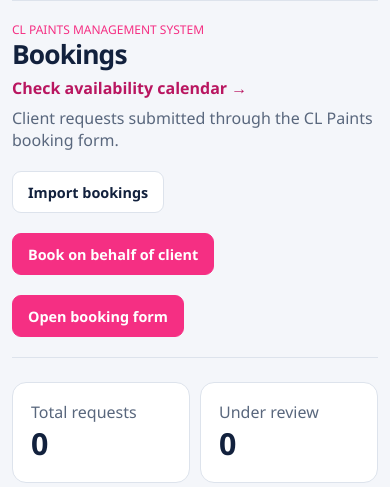
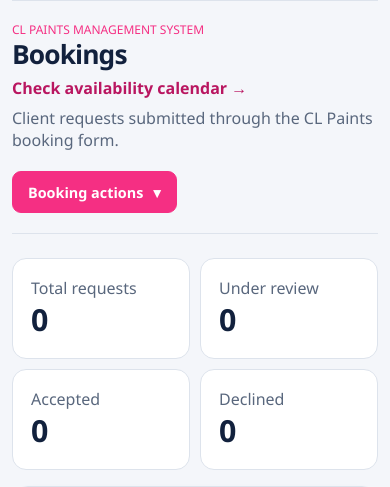
Before and after one commit to Pec634/cl-paints-waiver, a Flask app: page /admin/bookings in a window 390 px wide. Shown: the part 370-857 px from the top of the page. Run offline with Flask 3, Linux system fonts and the light colour scheme; the visitor is signed in with stand-in values (Sample User, id 1); some libraries are stand-ins or nearby versions.

Commit message:
Group booking page actions into a compact submenu

```diff
--- a/static/admin-bookings.css
+++ b/static/admin-bookings.css
@@ -1,4 +1,17 @@
 /* Bookings remain within the available workspace at every screen width. */
+.booking-actions-menu { position: relative; flex: 0 0 auto; }
+.booking-actions-menu > summary { list-style: none; }
+.booking-actions-menu > summary::-webkit-details-marker { display: none; }
+.booking-actions-menu > summary::after { content: '\25be'; margin-left: 10px; }
+.booking-actions-menu[open] > summary::after { content: '\25b4'; }
+.booking-actions-menu > nav { position: absolute; top: calc(100% + 8px); right: 0; z-index: 20; display: grid; width: 270px; padding: 6px; background: white; border: 1px solid var(--border); border-radius: 10px; box-shadow: 0 8px 24px #10213f20; }
+.booking-actions-menu > nav a { display: block; padding: 12px; border-radius: 6px; color: var(--text); font-weight: 650; }
+.booking-actions-menu > nav a:hover, .booking-actions-menu > nav a:focus-visible { background: #fff0f6; }
+.booking-actions-menu > nav a span { font-size: .8em; color: var(--muted); }
+@media (max-width: 650px) {
+    .booking-actions-menu { width: 100%; }
+    .booking-actions-menu > nav { position: static; width: 100%; margin-top: 8px; box-sizing: border-box; }
+}
 .admin .booking-requests-scroll { max-height: 68vh; max-height: 68dvh; overflow-y: auto; overscroll-behavior-y: contain; scrollbar-gutter: stable; padding: 3px; }
 .admin .booking-requests-scroll:focus-visible { outline: 2px solid var(--pink); outline-offset: 3px; }
 .admin .booking-request-list { display: grid; gap: 12px; width: 100%; min-width: 0; }
--- a/static/admin-calendar.js
+++ b/static/admin-calendar.js
@@ -1,4 +1,20 @@
 (() => {
+  const actions = document.querySelector('.booking-actions-menu');
+  if (actions) {
+    document.addEventListener('click', event => {
+      if (!actions.contains(event.target)) actions.open = false;
+    });
+    actions.addEventListener('keydown', event => {
+      if (event.key === 'Escape' && actions.open) {
+        actions.open = false;
+        actions.querySelector('summary').focus();
+        event.stopPropagation();
+      }
+    });
+    actions.querySelector('nav').addEventListener('click', event => {
+      if (event.target.closest('a')) actions.open = false;
+    });
+  }
   const dialog = document.getElementById('calendar-event-dialog');
   const content = document.getElementById('calendar-dialog-content');
   let opener;
--- a/templates/admin_bookings.html
+++ b/templates/admin_bookings.html
@@ -15,9 +15,14 @@ Bookings | CL Paints
                 <h1>Bookings</h1><a class="client-text-link" href="{{ url_for('admin_calendar') }}">Check availability calendar &rarr;</a>
                 <p>Client requests submitted through the CL Paints booking form.</p>
             </div>
-            <a class="btn" href="{{ url_for('admin_import_bookings') }}">Import bookings</a>
-            <a class="btn primary" href="{{ url_for('admin_booking_on_behalf') }}">Book on behalf of client</a>
-            <a class="btn primary" href="{{ url_for('booking_request') }}" target="_blank" rel="noopener">Open booking form</a>
+            <details class="booking-actions-menu">
+                <summary class="btn primary">Booking actions</summary>
+                <nav aria-label="Booking actions">
+                    <a href="{{ url_for('admin_booking_on_behalf') }}">Book on behalf of client</a>
+                    <a href="{{ url_for('booking_request') }}" target="_blank" rel="noopener">Open booking form <span>(new tab)</span></a>
+                    <a href="{{ url_for('admin_import_bookings') }}">Import bookings</a>
+                </nav>
+            </details>
         </div>
 
         {% if request.args.get('consent_pending') %}<p class="booking-admin-error" role="alert">The client must review and sign their portal agreement before this booking can be accepted.</p>{% elif request.args.get('created_on_behalf') %}<p class="booking-admin-notice" role="status">Booking created on behalf of the client. Their portal agreement and signature are pending.</p>{% elif request.args.get('imported') %}
```
Also changed, not shown: test_booking_layout.py (+12 -0 lines).
